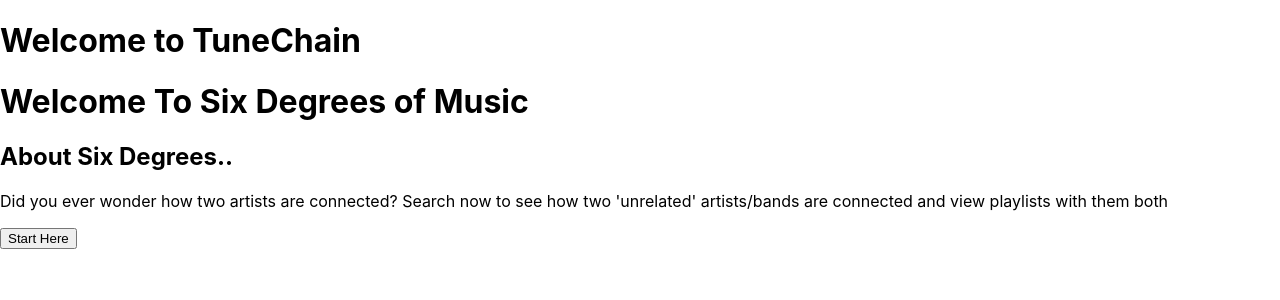
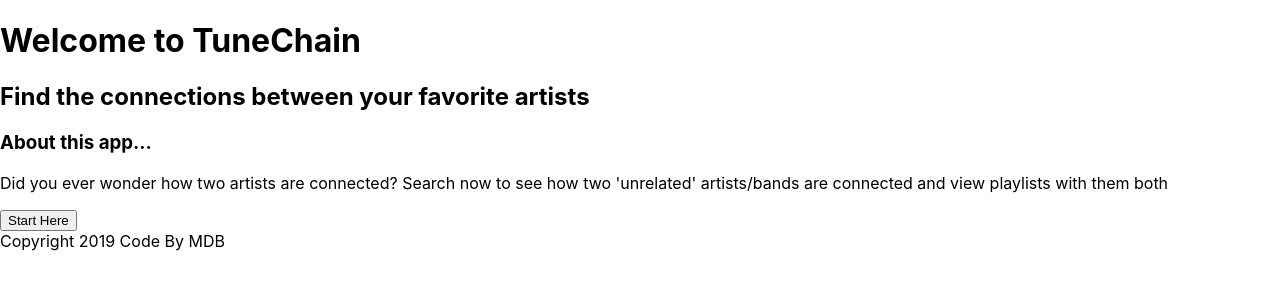
Before and after one commit to mdb1710/songchain-app, a React (Create React App) app: page / in a window 1280 px wide. Shown: the top 300 px of the page. Built offline with nearby package versions, Linux system fonts and the light colour scheme.

Commit message:
finished routing

```diff
--- a/src/App.js
+++ b/src/App.js
@@ -2,17 +2,27 @@ import React, { Component } from 'react';
 import { Route } from 'react-router-dom'
 import Homepage from './Homepage'
 import Searchpage from './SearchPage';
+import Header from './components/Header';
 import Results from './Results';
+import Footer from './components/Footer';
+
 
 
 
 class App extends Component {
+
+  constructor(props){
+    super(props)
+    this.state = {
+     artistOne: "",
+     artistTwo: ""
+    }
+  }
+
   render() {
     return (
       <div className="App">
-        <header className="App-header">
-         <h1>Welcome to TuneChain</h1>
-        </header>
+        <Header />
         <Route
         exact path='/'
         component={Homepage} />
@@ -21,7 +31,9 @@ class App extends Component {
         component={Searchpage}/>
         <Route
         path='/results'
-        component={Results}/>
+        component={Results}
+        />
+        <Footer />
       </div>
     );
   }
--- a/src/Homepage.js
+++ b/src/Homepage.js
@@ -1,19 +1,29 @@
 import React, { Component } from 'react';
+import { Link } from 'react-router-dom'
+
 
 class Homepage extends Component {
+
+    handleStartSearch = () => {
+        console.log('Search has started');
+    }
+
     render(){
         return(
             <div className="landing-page">
                 <header>
-                    <h1>Welcome To Six Degrees of Music</h1>
+                    <h2>Find the connections between your favorite artists</h2>
                 </header>
                 <div className='intro'>
-                   <h2>About Six Degrees..</h2>
+                   <h3>About this app...</h3>
                    <p>Did you ever wonder how two artists are connected?
                 Search now to see how two 'unrelated' artists/bands are connected and view playlists with them both</p>
                 </div>
                 <div className="start">
-                   <button type="submit">Start Here</button>
+                   <Link to='/search'>
+                     <button type="submit" onClick={() => this.handleStartSearch()}>Start Here</button>
+                   </Link>
+
                 </div>
 
             </div>
--- a/src/SearchPage.js
+++ b/src/SearchPage.js
@@ -1,6 +1,10 @@
 import React, { Component } from 'react';
+import { Link } from 'react-router-dom';
+
 
 class Searchpage extends Component{
+
+
     handleFirstArtistChange = (e) => {
         let nameOne = e.target.value
         console.log(nameOne);
@@ -13,9 +17,17 @@ class Searchpage extends Component{
 
     }
 
-    handleArtistSearch(event){
-     event.preventDefault();
+    handleArtistSearch = (e) => {
+     e.preventDefault();
      console.log('Search started');
+     return
+
+
+    }
+
+    resetArtistSearch(event){
+        event.preventDefault();
+        console.log('Search has reset');
 
     }
 
@@ -25,17 +37,23 @@ class Searchpage extends Component{
         return(
         <>
             <h2>Start Your Search Here</h2>
-              <div className="searchform">
-                <form onSubmit={this.handleArtistSearch}>
+            <div className="searchform">
+                <form id='artist-search-form' onSubmit={this.handleArtistSearch}>
                    <fieldset>
                    <label name="firstArtist">Artist/Band 1</label>
-                   <input type="text" onChange={this.handleFirstArtistChange}/>
+                   <input type="text" ref="artistOne" onChange={this.handleFirstArtistChange}/>
                    <label name="secondArtist">Artist/Band 2</label>
-                   <input type="text" onChange={this.handleSecondArtistChange}/>
+                   <input type="text"  ref='artistTwo' onChange={this.handleSecondArtistChange}/>
                    </fieldset>
-                   <button type="Reset">Start Over</button>
+                   <button type="Reset" onClick={() => this.resetArtistSearch()}>Start Over</button>
+                   <Link to="/results">
                    <button type="submit">Show Matches</button>
+                   </Link>
+
                 </form>
+            </div>
+            <div className="search-results">
+
             </div>
 
         </>
--- /dev/null
+++ b/src/components/Footer.js
@@ -0,0 +1,15 @@
+import React, { Component } from 'react';
+
+class Footer extends Component{
+    render(){
+        return(
+            <>
+              <footer className="copyright">
+                Copyright 2019 Code By MDB
+              </footer>
+            </>
+        )
+    }
+}
+
+export default Footer;
--- /dev/null
+++ b/src/components/Header.js
@@ -0,0 +1,13 @@
+import React, { Component } from 'react';
+
+class Header extends Component{
+    render(){
+        return(
+            <div className="App-header">
+              <h1>Welcome to TuneChain</h1>
+            </div>
+        )
+    }
+}
+
+export default Header;
```
Also changed, not shown: 1 other file (tests, documents, lock files or other folders).
